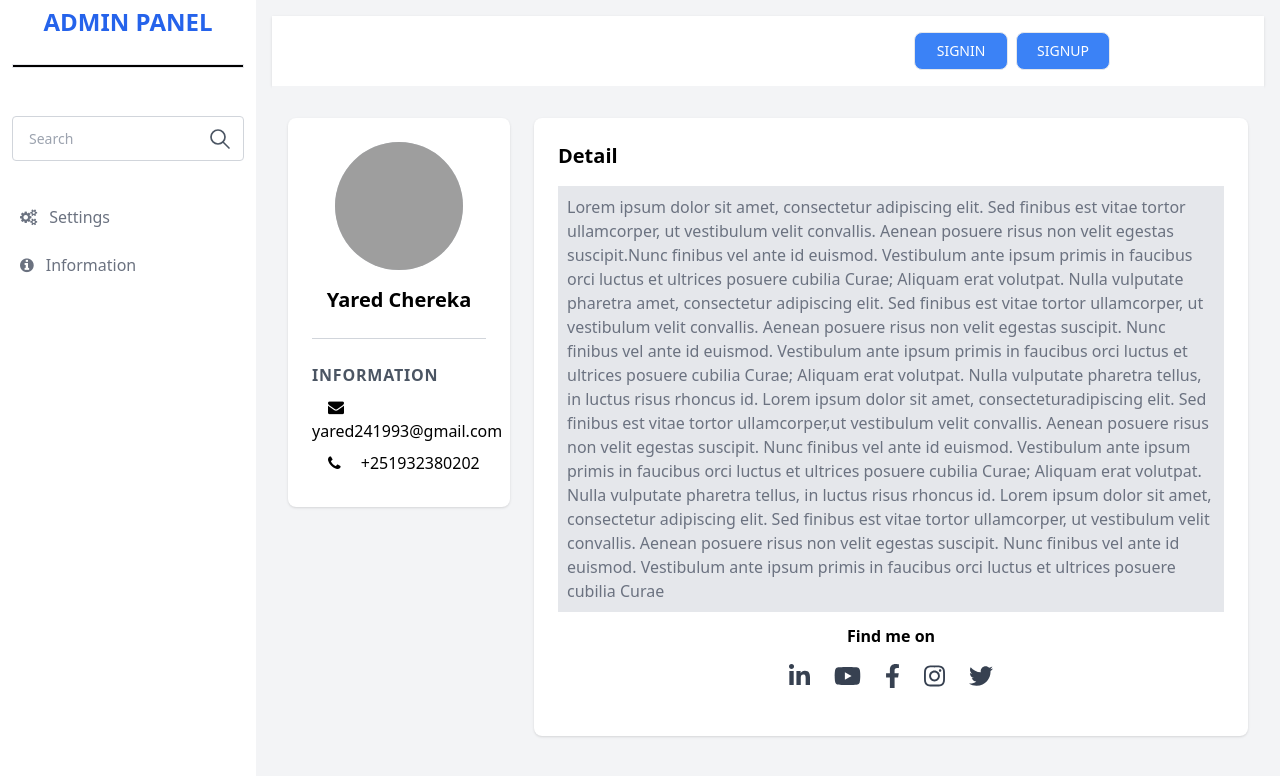
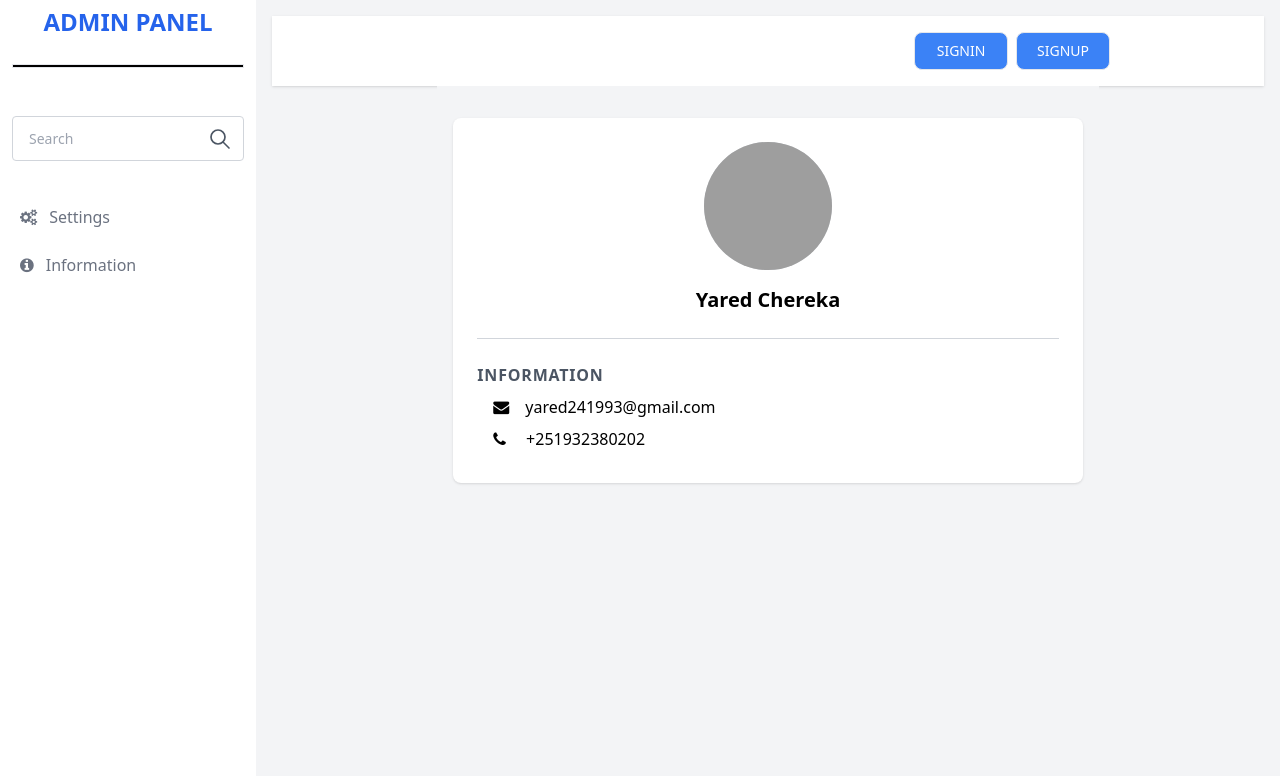
Before and after one commit to yadamoon/Admin-Panel, a React (Vite) app in the folder Dashboard/: page /User in a window 1280 px wide. Shown: the top 776 px of the page. Built offline with nearby package versions, Linux system fonts and the light colour scheme; grey boxes are pictures that could not be loaded.

Commit message:
updated css Part

```diff
--- a/Dashboard/src/pages/Profiles.jsx
+++ b/Dashboard/src/pages/Profiles.jsx
@@ -13,11 +13,11 @@ const Profiles = () => {
     },
   ];
   return (
-    <div className="space-y-6 flex flex-wrap ">
-      <div className="bg-gray-100 h-full flex  mb-80 ">
+    <div className="space-y-6 flex  justify-center items-center ">
+      <div className="bg-gray-100 h-[50vh] flex w-2/3   mb-80 ">
         <div className="container mx-auto py-8">
           {/* //!? total user information  */}
-          <div className="grid grid-cols-4 sm:grid-cols-12 gap-6 px-4 ">
+          <div className="grid grid-cols-1 sm:grid-cols-1 gap-6 px-4 ">
             {/* //!? rendering the user information img , fullName , etc.. */}
             {userInfo.map((userList) => (
               <div key={userInfo.id} className="col-span-4 sm:col-span-3">
@@ -55,7 +55,7 @@ const Profiles = () => {
             ))}
 
             {/* //!? rendering the more information like detail information ...  */}
-            {userInfo.map((moreInfo) => (
+            {/* {userInfo.map((moreInfo) => (
               <div key={moreInfo.id} className="col-span-4 sm:col-span-9">
                 <div className="bg-white shadow rounded-lg p-6">
                   <h2 className="text-xl font-bold mb-4">{moreInfo.titel}</h2>
@@ -156,7 +156,7 @@ const Profiles = () => {
                   </div>
                 </div>
               </div>
-            ))}
+            ))} */}
           </div>
         </div>
       </div>
```
